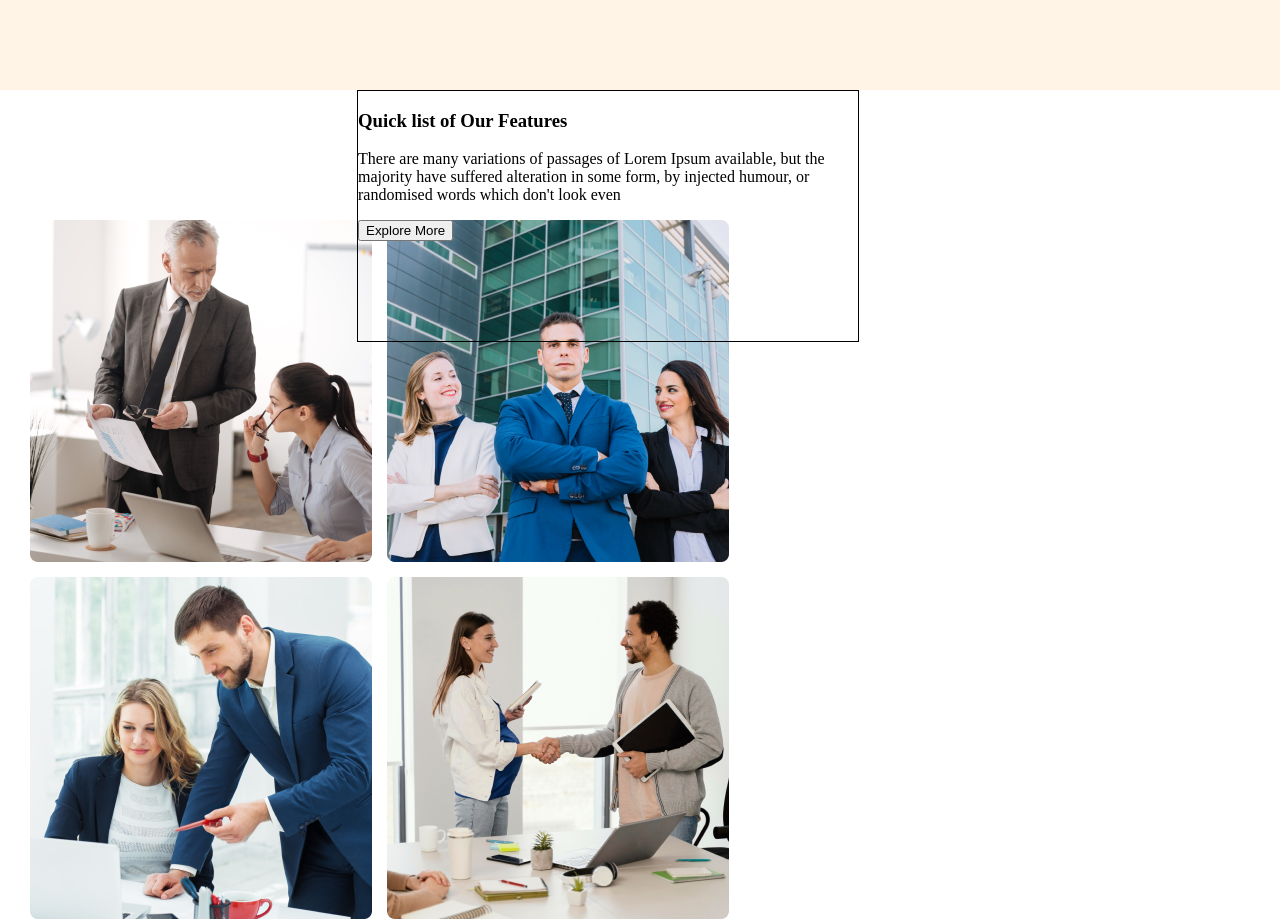
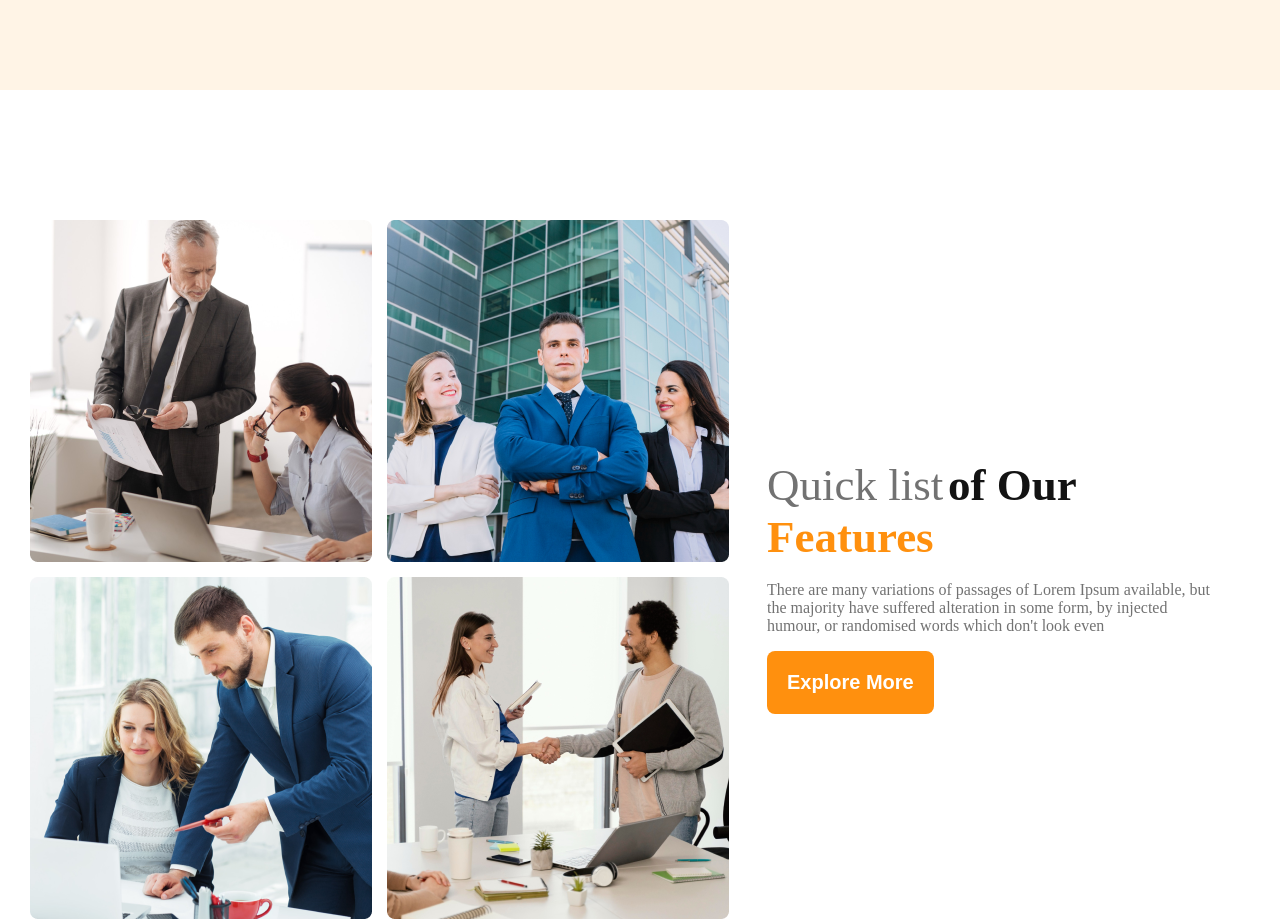
Before and after one commit to riyad3399/assignment-2-repo, a plain HTML site: page index.html in a window 1280 px wide. Shown: the part 997-1919 px from the top of the page. Drawn offline with Linux system fonts and the light colour scheme.

Commit message:
added styles

```diff
--- a/css/style.css
+++ b/css/style.css
@@ -91,14 +91,42 @@ ul {
   height: 342px;
 }
 .list-details {
-  border: 1px solid black;
-  width: 500px;
-  height: 250px;
+  width: 450px;
+  height: 280px;
+  position: relative;
+  left: 410px;
+  top: 350px;
 }
-
+.dark3 {
+  color: #727272;
+  font-weight: 500;
+  font-size: 45px;
+}
+.black {
+  color: #131313;
+  font-weight: 700;
+  font-size: 45px;
+}
+.orange {
+  color: #ff900e;
+  font-weight: 700;
+  font-size: 45px;
+}
+.list-description {
+  color: #727272;
+}
+.list-button {
+  padding: 20px;
+  color: #ffffff;
+  font-weight: 600;
+  font-size: 20px;
+  background-color: #ff900e;
+  border-radius: 8px;
+  border: none;
+}
 /*---------------
  Experience style
- ----------------- */
+ -----------------*/
 .experience-container {
   background-image: url("../images/architect.png");
   background-repeat: no-repeat;
@@ -188,7 +216,7 @@ img {
   color: #131313;
   margin: 120px 0px 50px 0px;
 }
-.sponsors-discription{
+.sponsors-discription {
   color: #727272;
 }
 .logo {
@@ -196,3 +224,11 @@ img {
   justify-content: space-around;
   filter: grayscale(100%);
 }
+.end-div{
+  background-color: salmon;
+  text-align: center;
+  width: 80%;
+  height: 30px;
+  font-size: 20px;
+  margin: 80px 0px 0px 100px;
+}
--- a/index.html
+++ b/index.html
@@ -40,7 +40,6 @@
     <!-- header end -->
     <main>
         <section class="list-container">
-
            <div class="image-list">
              <div class="image">
                 <img src="./images/team1.png" alt="">
@@ -56,9 +55,9 @@
              </div>
            </div>
             <div class="list-details">
-                <h3><span class="dark3"> Quick list <span class="black"> of Our </span> <span class="orange"> Features </span></h3>
-                <p>There are many variations of passages of Lorem Ipsum available, but the majority have suffered alteration in some form, by injected humour, or randomised words which don't look even</p>
-                <button>Explore More</button>
+                <h3><span class="dark3"> Quick list</span> <span class="black"> of Our </span> <span class="orange"> Features </span></h3>
+                <p class="list-description">There are many variations of passages of Lorem Ipsum available, but the majority have suffered alteration in some form, by injected humour, or randomised words which don't look even</p>
+                <button class="list-button">Explore More</button>
             </div>
         </section>
         <!-- experience styles -->
@@ -132,6 +131,10 @@
                 <img src="./images/sponsors/telerama.png" alt="">
              </div>
         </section>
+        <div class="end-div">
+            <p>All rights reserved copyright@2023 startup landing page design</p>
+        </div>
     </footer>
+    <!-- footer end  -->
 </body>
 </html>
```
